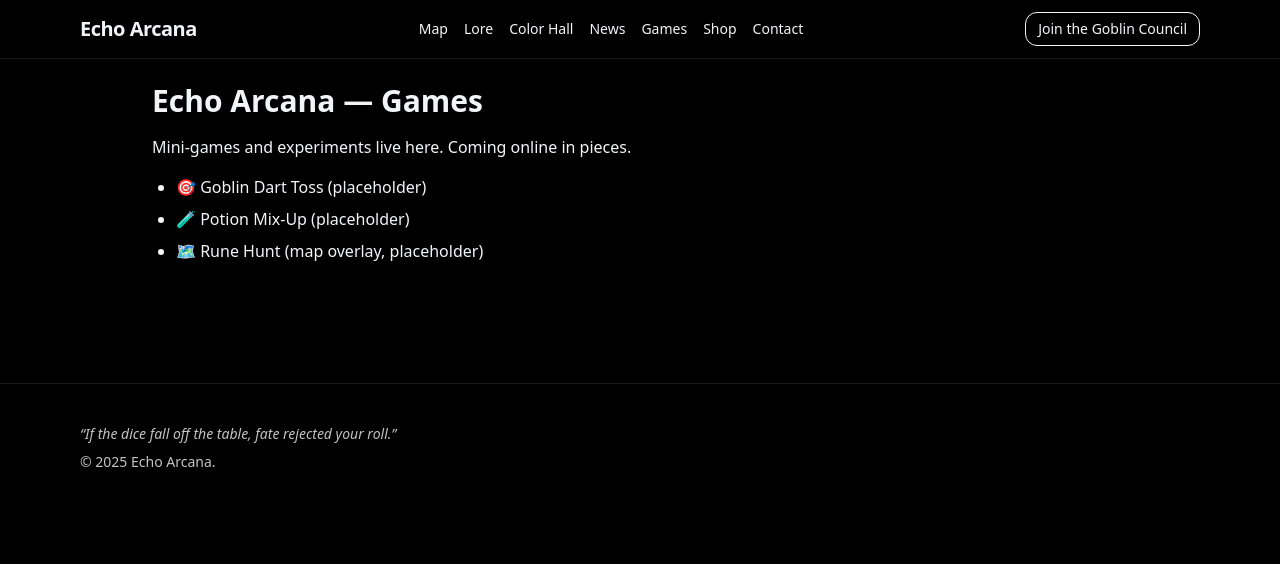
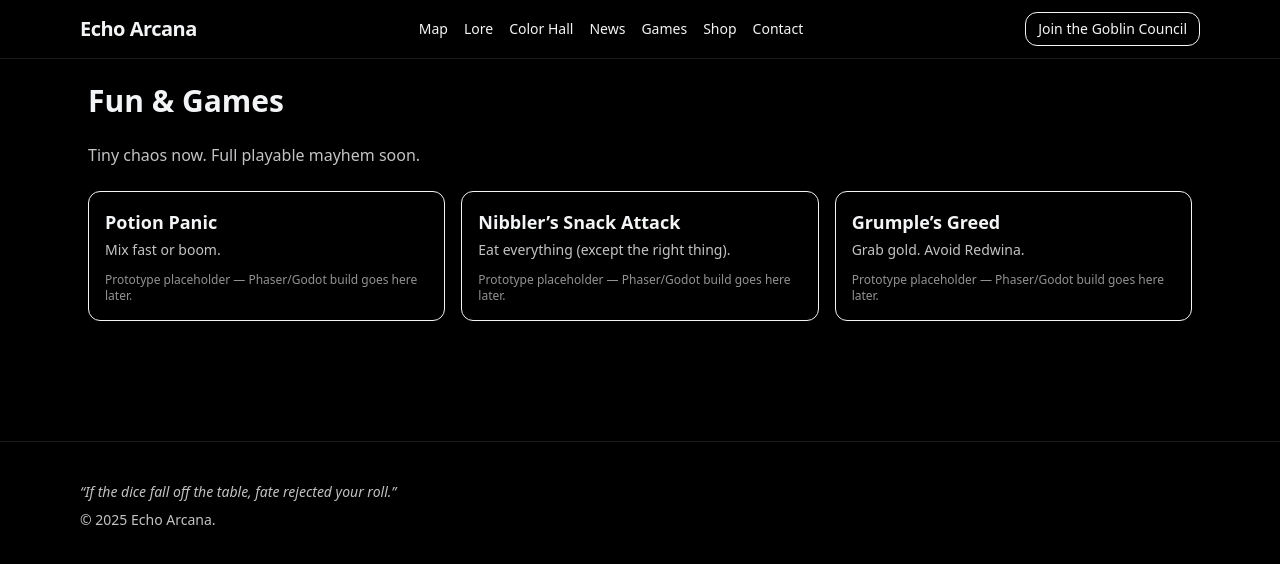
Before and after one commit to rdeflora/echo-arcana, a Next.js app: page /games in a window 1280 px wide. Shown: the top 564 px of the page. Built offline with nearby package versions, Linux system fonts and the light colour scheme.

Commit message:
feat: games hub+stubs, randomizer api+page

```diff
--- a/app/games/page.tsx
+++ b/app/games/page.tsx
@@ -1,13 +1,25 @@
+export const metadata = { title: "Echo Arcana — Games" };
+
+const cards = [
+  { href: "/games/potion-panic", title: "Potion Panic", blurb: "Mix fast or boom." },
+  { href: "/games/nibbler-snack-attack", title: "Nibbler’s Snack Attack", blurb: "Eat everything (except the right thing)." },
+  { href: "/games/grumples-greed", title: "Grumple’s Greed", blurb: "Grab gold. Avoid Redwina." },
+];
+
 export default function GamesPage() {
   return (
-    <main className="max-w-5xl mx-auto p-6 space-y-4">
-      <h1 className="text-3xl font-bold">Echo Arcana — Games</h1>
-      <p>Mini-games and experiments live here. Coming online in pieces.</p>
-      <ul className="list-disc ml-6 space-y-2">
-        <li>🎯 Goblin Dart Toss (placeholder)</li>
-        <li>🧪 Potion Mix-Up (placeholder)</li>
-        <li>🗺️ Rune Hunt (map overlay, placeholder)</li>
-      </ul>
+    <main className="mx-auto max-w-6xl p-6 space-y-6">
+      <h1 className="text-3xl font-extrabold">Fun & Games</h1>
+      <p className="opacity-80">Tiny chaos now. Full playable mayhem soon.</p>
+      <div className="grid grid-cols-1 md:grid-cols-3 gap-4">
+        {cards.map(c => (
+          <a key={c.href} href={c.href} className="rounded-xl border shadow p-4 hover:scale-[1.01] transition">
+            <div className="text-lg font-bold">{c.title}</div>
+            <div className="text-sm opacity-80 mt-1">{c.blurb}</div>
+            <div className="text-xs mt-3 opacity-60">Prototype placeholder — Phaser/Godot build goes here later.</div>
+          </a>
+        ))}
+      </div>
     </main>
   );
 }
```
